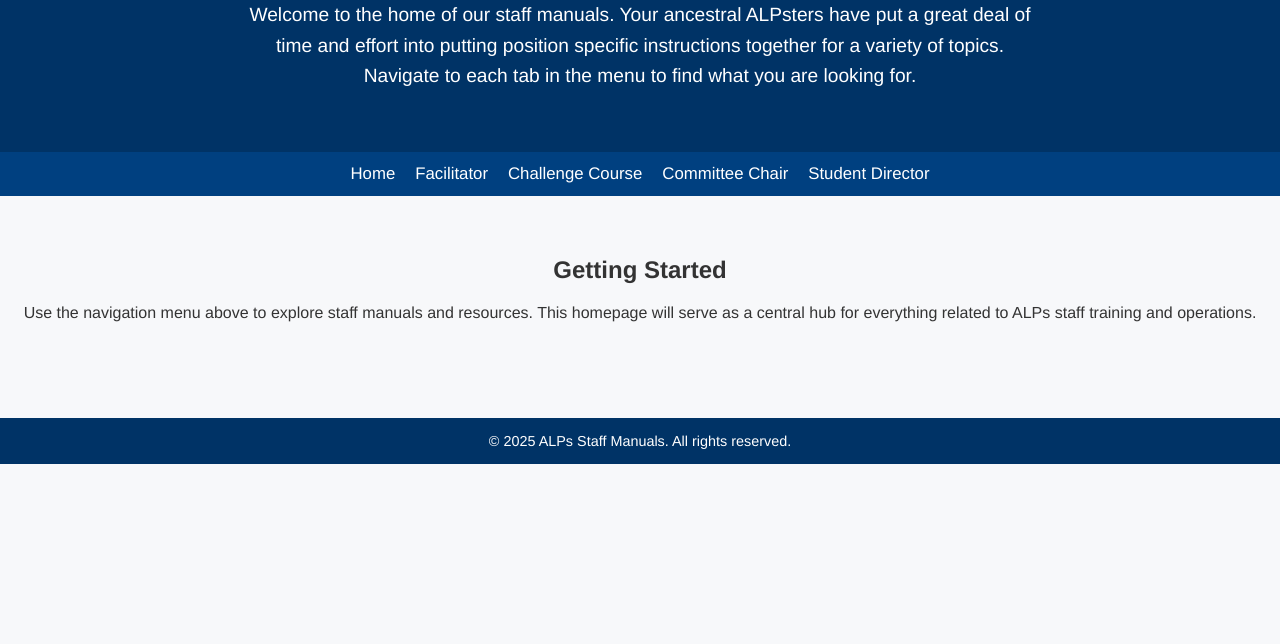
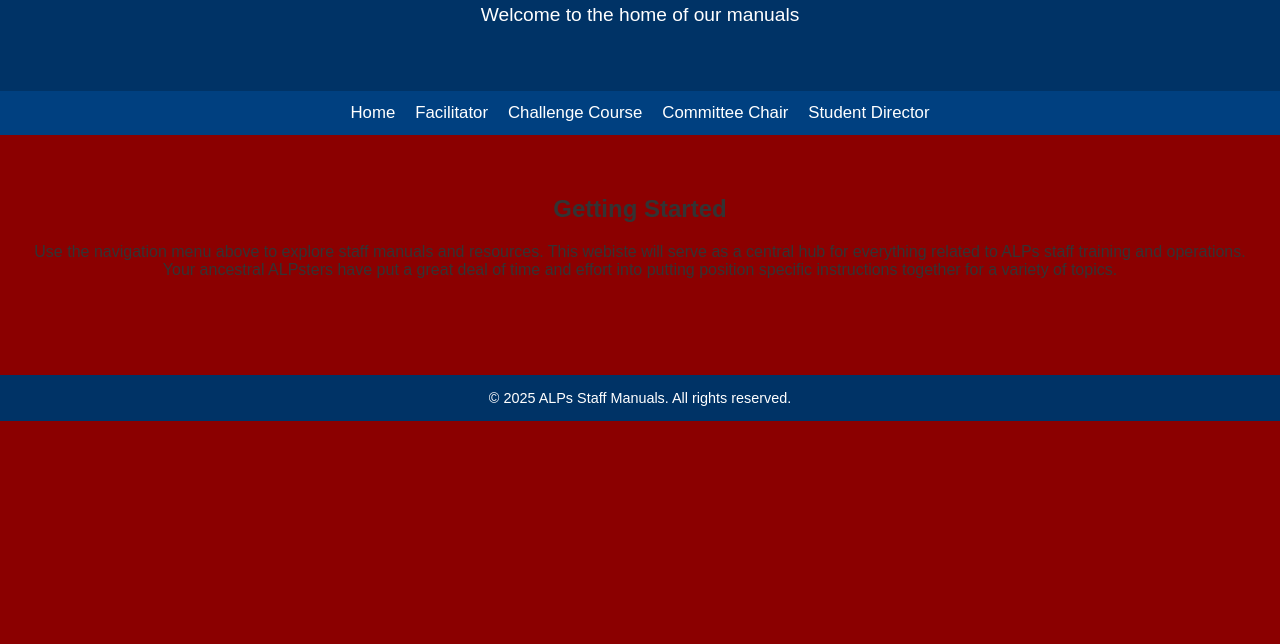
Before and after one commit to mclaussen-hub/mclaussen-hub.github.io, a plain HTML site: page index.html in a window 1280 px wide. Shown: the part 156-800 px from the top of the page. Drawn offline with Linux system fonts and the light colour scheme.

Commit message:
Modify styles and update homepage content
Updated font family and background color. Simplified welcome message and improved homepage description.

```diff
--- a/index.html
+++ b/index.html
@@ -14,10 +14,10 @@
   <title>ALPs Staff Manuals Website</title>
   <style>
     body {
-      font-family: 'Helvetica Neue', Arial, sans-serif;
+      font-family: Arial, sans-serif;
       margin: 0;
       padding: 0;
-      background-color: #f7f8fa;
+      background-color: #8B0000;
       color: #333;
       text-align: center;
     }
@@ -80,9 +80,7 @@
   <header>
     <h1>ALPs Staff Manuals Website</h1>
     <p>
-      Welcome to the home of our staff manuals. Your ancestral ALPsters have put a great deal of time
-      and effort into putting position specific instructions together for a variety of topics.
-      Navigate to each tab in the menu to find what you are looking for.
+      Welcome to the home of our manuals
     </p>
   </header>
 
@@ -97,8 +95,9 @@
   <main>
     <h2>Getting Started</h2>
     <p>
-      Use the navigation menu above to explore staff manuals and resources. This homepage will
-      serve as a central hub for everything related to ALPs staff training and operations.
+      Use the navigation menu above to explore staff manuals and resources. This webiste will
+      serve as a central hub for everything related to ALPs staff training and operations.  Your ancestral ALPsters have put a great deal of time
+      and effort into putting position specific instructions together for a variety of topics.
     </p>
   </main>
 
```
